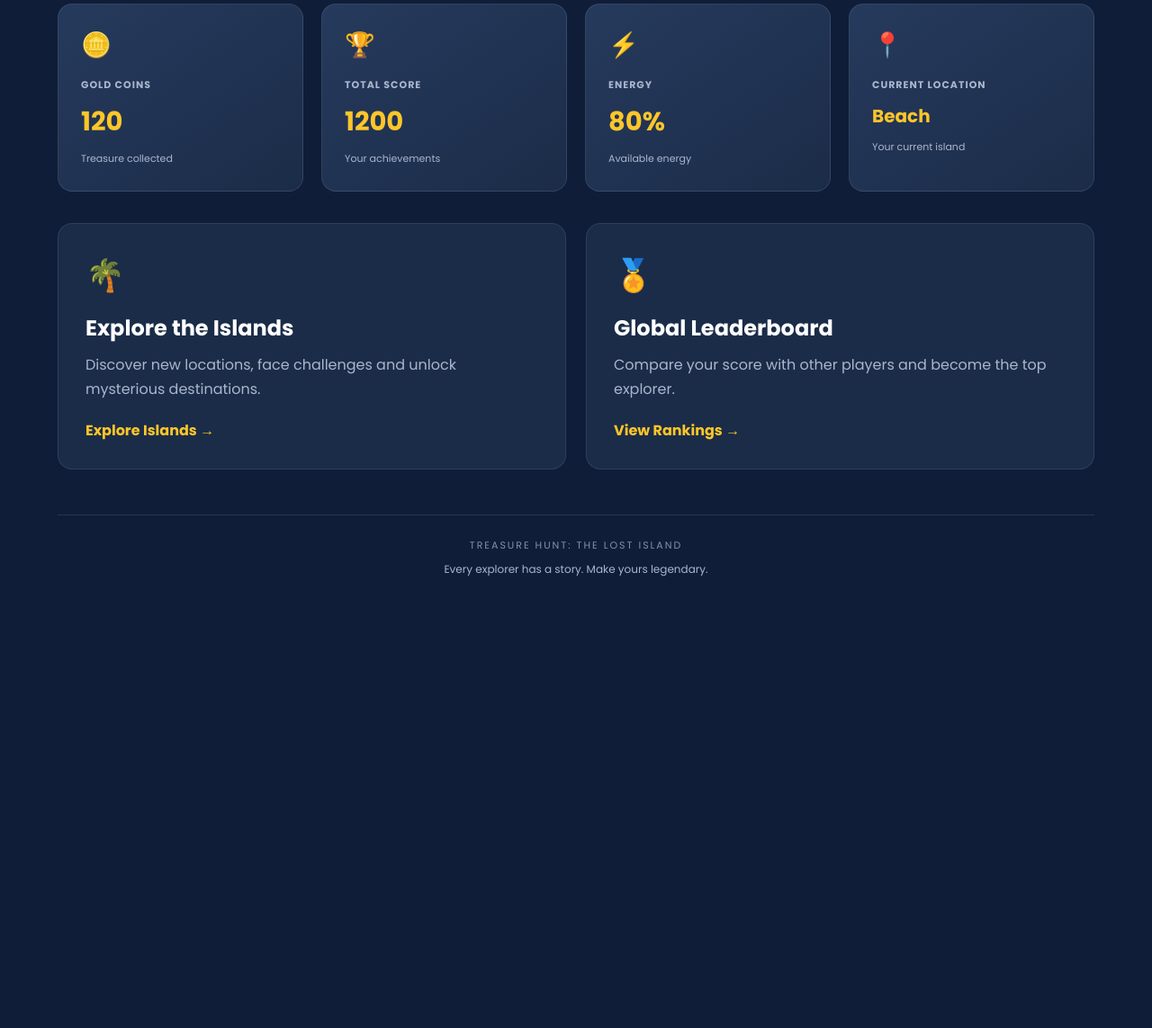
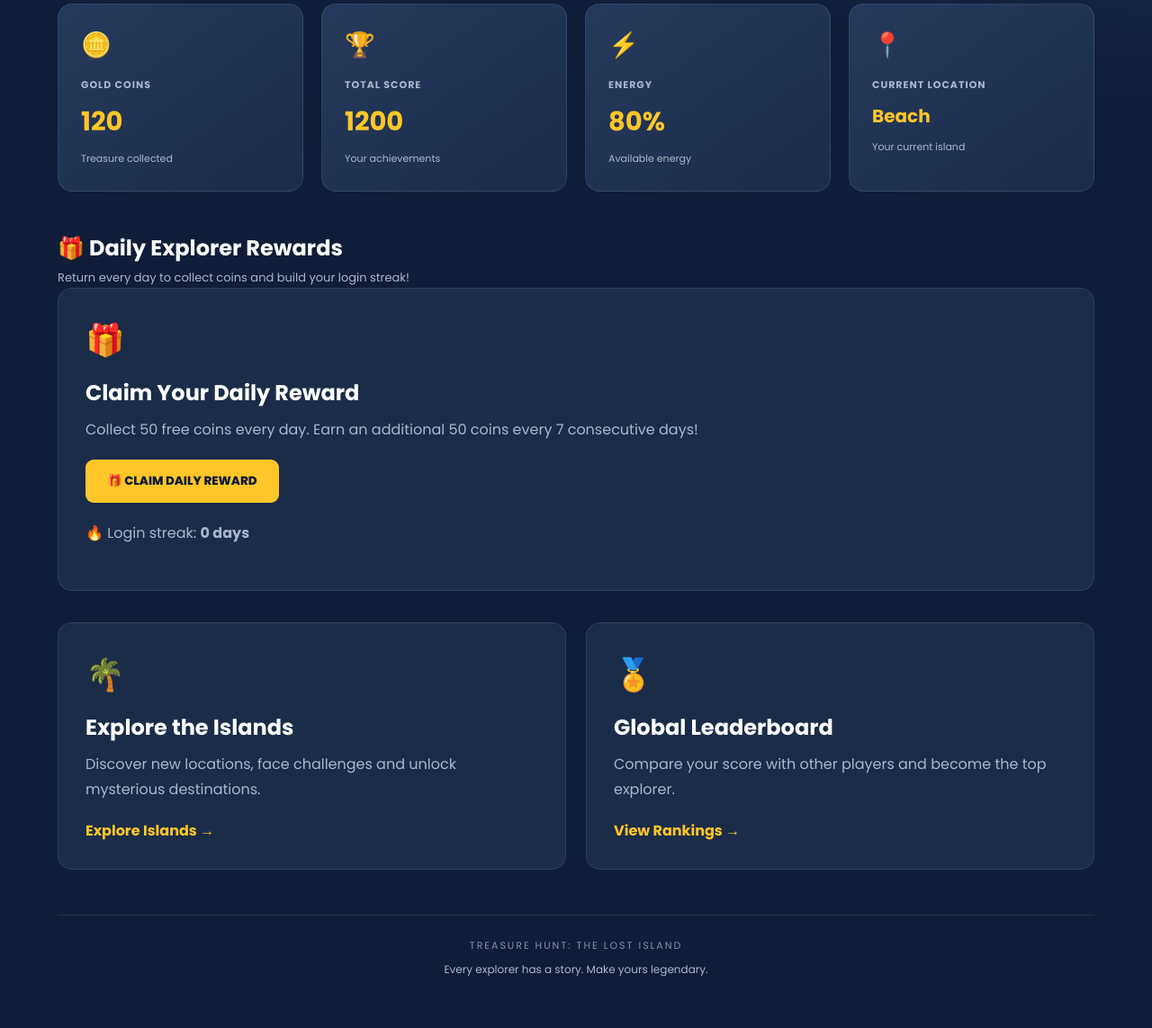
Before and after one commit to maqeel2038-ux/Treasure-Hunt-Lost-Island, a PHP site: page /dashboard.php in a window 1280 px wide. Shown: the part 641-1784 px from the top of the page at 90% size. Before the commit the page ends 1282 px from the top, so only its background shows below. Run offline with PHP 8.4, Linux system fonts and the light colour scheme; the visitor is signed in with stand-in values (Sample User, id 1); data comes from the database, SQL or seed files in the repository; tables that the repository leaves empty or names only in its code hold one stand-in row (values such as "Sample post").

Commit message:
Add daily login rewards and streak bonus

```diff
--- a/dashboard.php
+++ b/dashboard.php
@@ -6,6 +6,28 @@ if (!isset($_SESSION["player_id"])) {
     header("Location: login.php");
     exit;
 }
+
+// Get daily reward information
+$stmt = $pdo->prepare("
+    SELECT last_claim_date, login_streak
+    FROM daily_rewards
+    WHERE player_id = ?
+");
+
+$stmt->execute([$_SESSION["player_id"]]);
+
+$dailyReward = $stmt->fetch(PDO::FETCH_ASSOC);
+
+$today = date("Y-m-d");
+
+$claimedToday = (
+    $dailyReward &&
+    $dailyReward["last_claim_date"] === $today
+);
+
+$currentStreak = $dailyReward
+    ? (int)$dailyReward["login_streak"]
+    : 0;
 
 $stmt = $pdo->prepare(
     "SELECT username, coins, score, energy, current_location
@@ -120,6 +142,46 @@ if (!$player) {
             </div>
 
         </section>
+        <!-- Daily Rewards Section -->
+<section class="dashboard-section daily-rewards-section">
+
+    <div class="section-heading">
+        <h2>🎁 Daily Explorer Rewards</h2>
+        <p>Return every day to collect coins and build your login streak!</p>
+    </div>
+
+    <div class="dashboard-feature">
+
+        <span class="feature-icon">🎁</span>
+
+        <h2>Claim Your Daily Reward</h2>
+
+        <p>
+            Collect 50 free coins every day.
+            Earn an additional 50 coins every 7 consecutive days!
+        </p>
+
+        <button
+    type="button"
+    id="claimRewardBtn"
+    class="explore-button"
+    <?php echo $claimedToday ? 'disabled' : ''; ?>
+>
+    <?php echo $claimedToday
+        ? '✓ REWARD CLAIMED'
+        : '🎁 CLAIM DAILY REWARD'; ?>
+</button>
+
+        <p id="rewardMessage" style="margin-top:15px;"></p>
+
+        <p id="streakDisplay">
+    🔥 Login streak:
+    <strong><?php echo $currentStreak; ?> days</strong>
+</p>
+
+    </div>
+
+</section>
 
         <section class="dashboard-bottom">
 
@@ -152,5 +214,56 @@ if (!$player) {
 
     </div>
 
+    <script>
+
+const claimRewardBtn = document.getElementById("claimRewardBtn");
+const rewardMessage = document.getElementById("rewardMessage");
+const streakDisplay = document.getElementById("streakDisplay");
+
+claimRewardBtn.addEventListener("click", async function() {
+
+    claimRewardBtn.disabled = true;
+    claimRewardBtn.textContent = "CLAIMING...";
+
+    try {
+
+        const response = await fetch("api/daily_reward.php", {
+            method: "POST",
+            headers: {
+                "Content-Type": "application/json"
+            }
+        });
+
+        const data = await response.json();
+
+        if (!response.ok || !data.success) {
+            throw new Error(data.message || "Could not claim reward.");
+        }
+
+        rewardMessage.textContent =
+            "🏆 " + data.message +
+            " You received " + data.reward + " coins!";
+
+        streakDisplay.innerHTML =
+            "🔥 Login streak: <strong>" + data.streak + " days</strong>";
+
+        claimRewardBtn.textContent = "✓ REWARD CLAIMED";
+        claimRewardBtn.disabled = true;
+
+        // Update displayed coins
+        location.reload();
+
+    } catch (error) {
+
+        rewardMessage.textContent = "⚠️ " + error.message;
+
+        claimRewardBtn.disabled = false;
+        claimRewardBtn.textContent = "🎁 CLAIM DAILY REWARD";
+    }
+
+});
+
+</script>
+
 </body>
 </html>
```
Also changed, not shown: api/daily_reward.php (added, +121 -0 lines).
